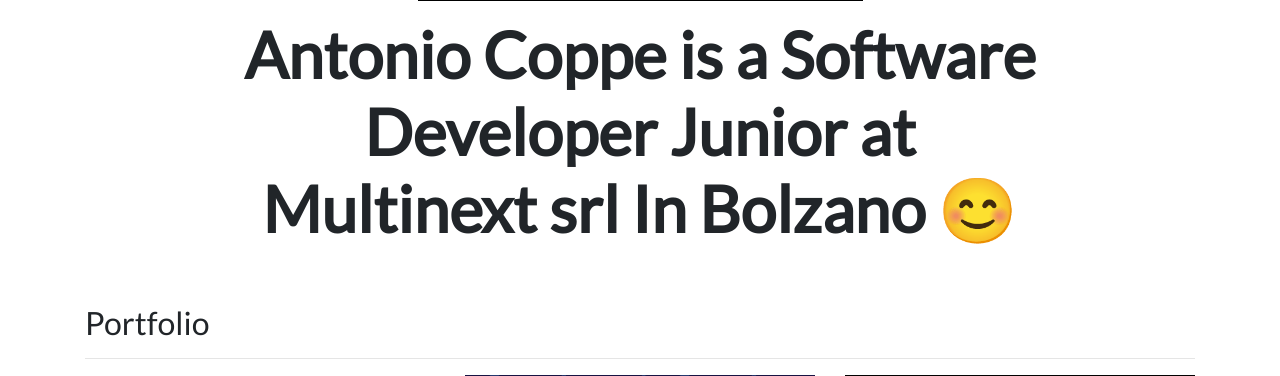
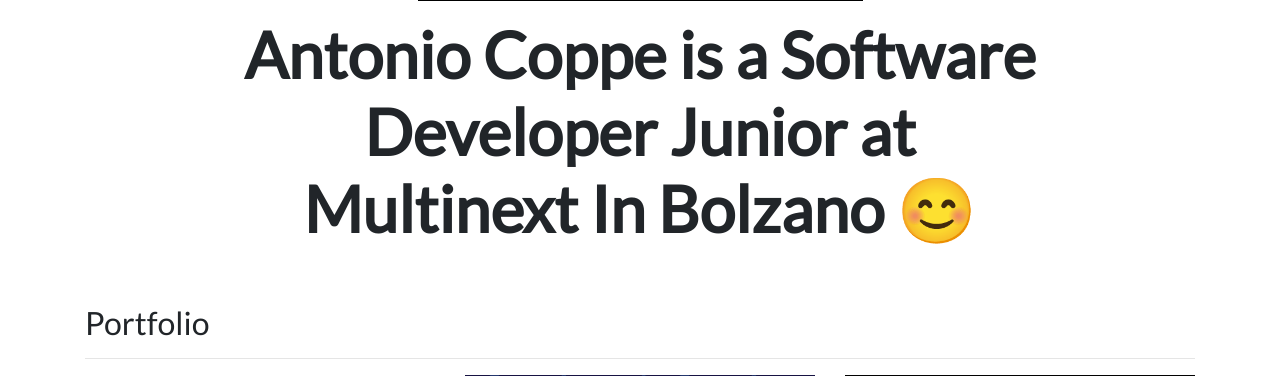
Before and after one commit to AntonioCoppe/Personal-Portoflio-Project-in-Django, a Django app: page / in a window 1280 px wide. Shown: the part 321-697 px from the top of the page. Run offline with Django 3.2, Linux system fonts and the light colour scheme; data comes from the database, SQL or seed files in the repository; some libraries are stand-ins or nearby versions.

Commit message:
new local settings

```diff
--- a/portfolio/templates/portfolio/home.html
+++ b/portfolio/templates/portfolio/home.html
@@ -12,7 +12,7 @@
 
 <div class="row justify-content-center mb-3">
   <div class="col-md-9 text-center">
-    <h1 id="hometext" class="font-weight-bold">Antonio Coppe is a Software Developer Junior at Multinext srl In Bolzano 😊</h1>
+    <h1 id="hometext" class="font-weight-bold">Antonio Coppe is a Software Developer Junior at Multinext In Bolzano 😊</h1>
   </div>
 </div>
 
```
